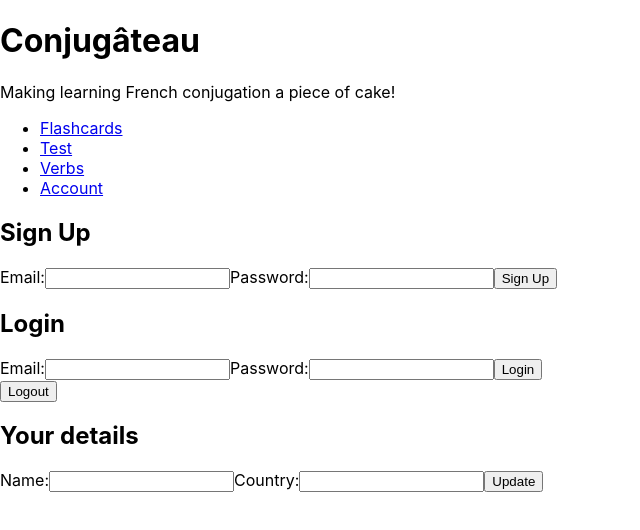
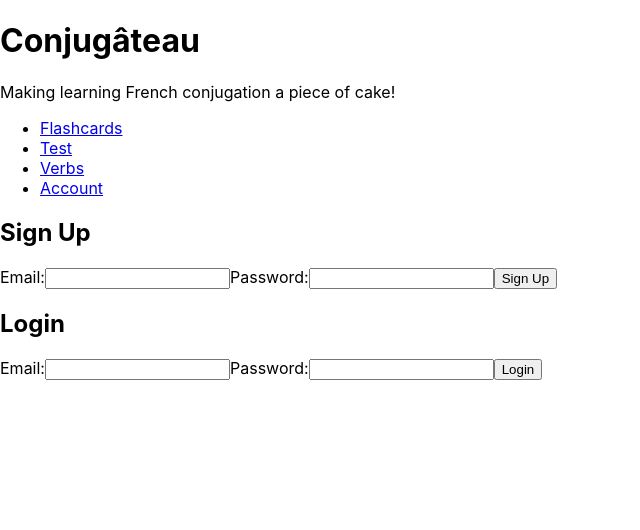
Before and after one commit to patriciamolnar/conjugateau, a React (Create React App) app in the folder frontend/: page /account in a window 1280 px wide. Shown: the top 530 px of the page, without its empty margins (0-640 px from the left). Built offline with nearby package versions, Linux system fonts and the light colour scheme.

Commit message:
adding login state to app and updating Account page & its components

```diff
--- a/frontend/src/App.js
+++ b/frontend/src/App.js
@@ -18,6 +18,7 @@ function App() {
   const [data, setData] = useState(null);
   const [selected, setSelected] = useState([]);
   const [practicing, setPracticing] = useState(false);
+  const [login, setLogin] = useState(false);
 
   //save tenses selected to state
   const updateOptions = (e) => {
@@ -60,16 +61,18 @@ function App() {
 
           <Switch>
             <Route exact path="/" render={(props) => {
-              return <Flashcard {...props} verbs={data} practicing={practicing} updateOptions={updateOptions} startGame={startGame} finishPractice={finishPractice}/>
+              return <Flashcard {...props} verbs={data} practicing={practicing} updateOptions={updateOptions} startGame={startGame} finishPractice={finishPractice} login={login}/>
             }} />
 
             <Route path="/test" render={(props) => {
-              return <Test {...props} verbs={data} practicing={practicing} updateOptions={updateOptions} startGame={startGame} finishPractice={finishPractice}/>
+              return <Test {...props} verbs={data} practicing={practicing} updateOptions={updateOptions} startGame={startGame} finishPractice={finishPractice} login={login}/>
             }} />
 
             <Route path="/verbs" component={Verbs} />
 
-            <Route path="/account" component={Account} />
+            <Route path="/account" render={(props) => {
+              return <Account {...props} login={login} setLogin={setLogin}/>
+            }} />
           </Switch>
 
       </Router>
--- a/frontend/src/components/LoginForm.js
+++ b/frontend/src/components/LoginForm.js
@@ -1,6 +1,6 @@
 import { useState } from 'react';
 
-function Loginform() {
+function Loginform({ setLogin }) {
     const [user, setUser] = useState({
         email: '',
         password: ''
@@ -25,7 +25,12 @@ function Loginform() {
             body: JSON.stringify(user)
             })
             .then((result) => result.json())
-            .then((info) => { console.log(info); })
+            .then(data => {
+                if(data.isAuthenticated) {
+                    setLogin(true);
+                }
+            })
+            .catch(err => console.log(err))
     }
 
     return(
--- a/frontend/src/components/Logout.js
+++ b/frontend/src/components/Logout.js
@@ -1,8 +1,12 @@
-function Logout() {
+function Logout({ setLogin }) {
     const logoutUser = () => {
         fetch('/user/logout')
             .then((result) => result.json())
-            .then((info) => { console.log(info); })
+            .then((info) => {
+                if(info.success) {
+                    setLogin(false);
+                }
+            })
     }
 
     return(
--- a/frontend/src/pages/Account.js
+++ b/frontend/src/pages/Account.js
@@ -3,13 +3,13 @@ import Logout from '../components/Logout';
 import Profile from '../components/Profile';
 import Registerform from '../components/Registerform';
 
-function Account() {
+function Account({ login, setLogin }) {
     return (
         <>
-            <Registerform />
-            <Loginform />
-            <Logout />
-            <Profile />
+            {login ?
+            (<><Logout setLogin={setLogin}/><Profile /></>) :
+            (<><Registerform /><Loginform setLogin={setLogin} /></>)
+            }
         </>
     )
 }
```
